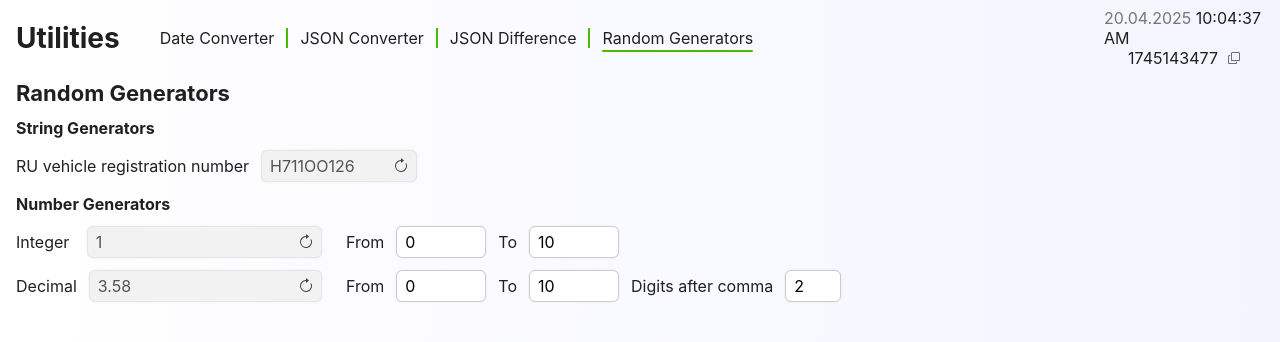
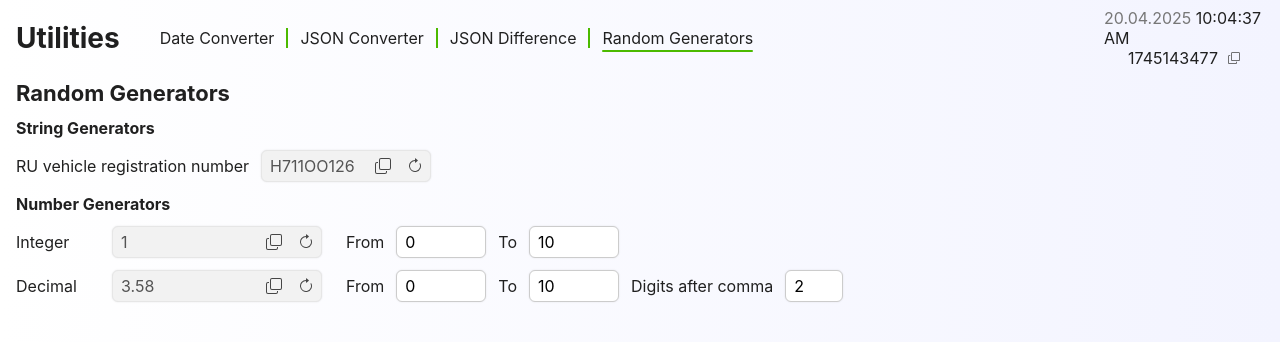
Before and after one commit to thornedll/utilities, a React (Create React App) app: page /utilities/randomGenerators in a window 1280 px wide. Shown: the top 342 px of the page. Built offline with nearby package versions, Linux system fonts and the light colour scheme.

Commit message:
1) fixed unixDate input in DateConverter 2) added copy buttons in RandomGenerators 3) added new props to TextInput

```diff
--- a/src/components/UI/TextInput.tsx
+++ b/src/components/UI/TextInput.tsx
@@ -9,6 +9,8 @@ export const TextInput: FC<ITextInputProps> = ({
   disabled = false,
   id,
   labelText,
+  pattern,
+  max,
   style,
   handleChange = () => {},
 }) => {
@@ -33,6 +35,8 @@ export const TextInput: FC<ITextInputProps> = ({
         className={styles.textInput}
         disabled={disabled}
         id={id}
+        pattern={pattern}
+        max={max}
         style={style}
       />
     </>
--- a/src/components/pages/DateConverter.tsx
+++ b/src/components/pages/DateConverter.tsx
@@ -14,23 +14,29 @@ import styles from "./styles.module.scss";
 const cx = classNames.bind(styles);
 
 export const DateConverter: FC = () => {
-  // Global states
+  //* Global states
   const [toUnix, setToUnix] = useState<boolean>(true);
   const [btnType, setBtnType] = useState<BtnType>("copy");
-  // ISO -> UNIX states
+  //* ISO -> UNIX states
   const [unixResult, setUnixResult] = useState<string>("");
   const [startDate, setStartDate] = useState<Date>(
     new Date(new Date().setMilliseconds(0))
   );
   const [isoTimezone, setIsoTimezone] = useState<Option>(timezones[3]);
-  // UNIX -> ISO states
+  //* UNIX -> ISO states
   const [unixDate, setUnixDate] = useState<string>("");
   const [isoResult, setIsoResult] = useState<string | null>(null);
   const [unixTimezone, setUnixTimezone] = useState<Option>(timezones[0]);
 
+  const handleUnixDate = (newDate: string): void => {
+    setUnixDate(newDate);
+  };
+
   const convertUnixToIsoDate = (): void => {
-    setIsoResult(new Date(Number(unixDate) * 1000).toISOString());
-    setUnixTimezone(timezones[0]);
+    if (!isNaN(Number(unixDate))) {
+      setIsoResult(new Date(Number(unixDate) * 1000).toISOString());
+      setUnixTimezone(timezones[0]);
+    } else return;
   };
 
   const convertIsoToUnixDate = (): void => {
@@ -81,7 +87,7 @@ export const DateConverter: FC = () => {
               value={unixResult}
               disabled
               id="resultUNIX"
-              labelText="Result:"
+              labelText="Result"
             />
             <div className={styles.buttonsWrapper}>
               <Button
@@ -99,18 +105,18 @@ export const DateConverter: FC = () => {
               <div style={{ position: "relative" }}>
                 <TextInput
                   value={unixDate}
-                  handleChange={() => setUnixDate}
+                  handleChange={handleUnixDate}
                   placeholder={placeholders.DateConverter.UNIXTextInput}
                 />
                 {unixDate && (
                   <div className={styles.buttonsWrapper}>
-                    <Button type="delete" onClick={() => setUnixDate("")} />
+                    <Button type="delete" onClick={() => handleUnixDate("")} />
                   </div>
                 )}
               </div>
               <Button
                 text="Convert"
-                disabled={!unixDate}
+                disabled={!unixDate || isNaN(Number(unixDate))}
                 type="primary"
                 onClick={convertUnixToIsoDate}
               />
--- a/src/components/pages/RandomGenerators.tsx
+++ b/src/components/pages/RandomGenerators.tsx
@@ -1,13 +1,18 @@
 import { FC, useState } from "react";
 import classNames from "classnames/bind";
 import { Button, TextInput } from "../UI";
-import { RandomDecimalSettings, RandomIntSettings } from "../../ts/types/types";
+import {
+  BtnType,
+  RandomDecimalSettings,
+  RandomIntSettings,
+} from "../../ts/types/types";
 import {
   hints,
   defaultIntSettings,
   defaultDecimalSettings,
 } from "../../constants";
 import {
+  copy,
   randomFractionFromInterval,
   randomIntFromInterval,
   rndRegNumber,
@@ -17,6 +22,10 @@ import styles from "./styles.module.scss";
 const cx = classNames.bind(styles);
 
 export const RandomGenerators: FC = () => {
+  const [intBtnType, setIntBtnType] = useState<BtnType>("copy");
+  const [decimalBtnType, setDecimalBtnType] = useState<BtnType>("copy");
+  const [ruGrzBtnType, setRuGrzBtnType] = useState<BtnType>("copy");
+
   //* Strings
   const [ruGrz, setRuGrz] = useState<string>(rndRegNumber());
 
@@ -74,9 +83,16 @@ export const RandomGenerators: FC = () => {
             value={ruGrz}
             disabled
             id="ruGrz"
-            labelText="RU vehicle registration number"
+            labelText={hints.RandomGenerators.StringGenerators.RuGrz}
+            style={{ width: "170px" }}
           />
           <div className={styles.buttonsWrapper}>
+            <Button
+              text="copyRuGrz"
+              type={ruGrzBtnType}
+              tooltipPlace="top"
+              onClick={() => copy(ruGrz, setRuGrzBtnType)}
+            />
             <Button type="update" tooltipPlace="top" onClick={changeRuGrz} />
           </div>
         </div>
@@ -89,10 +105,16 @@ export const RandomGenerators: FC = () => {
             value={int}
             disabled
             id="int"
-            labelText="Integer"
+            labelText={hints.RandomGenerators.NumberGenerators.Integer}
             style={{ width: "100%" }}
           />
           <div className={styles.buttonsWrapper}>
+            <Button
+              text="copyInt"
+              type={intBtnType}
+              tooltipPlace="top"
+              onClick={() => copy(int.toString(), setIntBtnType)}
+            />
             <Button type="update" tooltipPlace="top" onClick={changeInt} />
           </div>
         </div>
@@ -120,10 +142,16 @@ export const RandomGenerators: FC = () => {
             value={decimal}
             disabled
             id="decimal"
-            labelText="Decimal"
+            labelText={hints.RandomGenerators.NumberGenerators.Decimal}
             style={{ width: "100%" }}
           />
           <div className={styles.buttonsWrapper}>
+            <Button
+              text="copyDecimal"
+              type={decimalBtnType}
+              tooltipPlace="top"
+              onClick={() => copy(decimal.toString(), setDecimalBtnType)}
+            />
             <Button type="update" tooltipPlace="top" onClick={changeDecimal} />
           </div>
         </div>
@@ -161,7 +189,8 @@ export const RandomGenerators: FC = () => {
             value={decimalSettings.digits}
             id="decimalSettingDigits"
             labelText="Digits after comma"
-            style={{ width: "56px" }}
+            max={99}
+            style={{ width: "58px" }}
             handleChange={(e) =>
               changeDecimalSettings(
                 decimalSettings.min,
--- a/src/components/pages/styles.module.scss
+++ b/src/components/pages/styles.module.scss
@@ -22,7 +22,7 @@
     margin-top: variables.$base-gap;
     .singleInputWrapper {
       display: grid;
-      grid-template-columns: 1fr 4fr;
+      grid-template-columns: 2fr 5fr;
     }
   }
 }
--- a/src/constants/index.ts
+++ b/src/constants/index.ts
@@ -111,6 +111,13 @@ export const hints = {
   RandomGenerators: {
     StringHeader: "String Generators",
     NumberHeader: "Number Generators",
+    StringGenerators: {
+      RuGrz: "RU vehicle registration number",
+    },
+    NumberGenerators: {
+      Integer: "Integer",
+      Decimal: "Decimal",
+    },
   },
 };
 
--- a/src/ts/interfaces/interfaces.ts
+++ b/src/ts/interfaces/interfaces.ts
@@ -72,6 +72,8 @@ export interface ITextInputProps {
   disabled?: boolean;
   id?: string;
   labelText?: string;
+  pattern?: InputHTMLAttributes<HTMLInputElement>["pattern"];
+  max?: InputHTMLAttributes<HTMLInputElement>["max"];
   style?: CSSProperties;
   handleChange?: (e: string) => void;
 }
```
